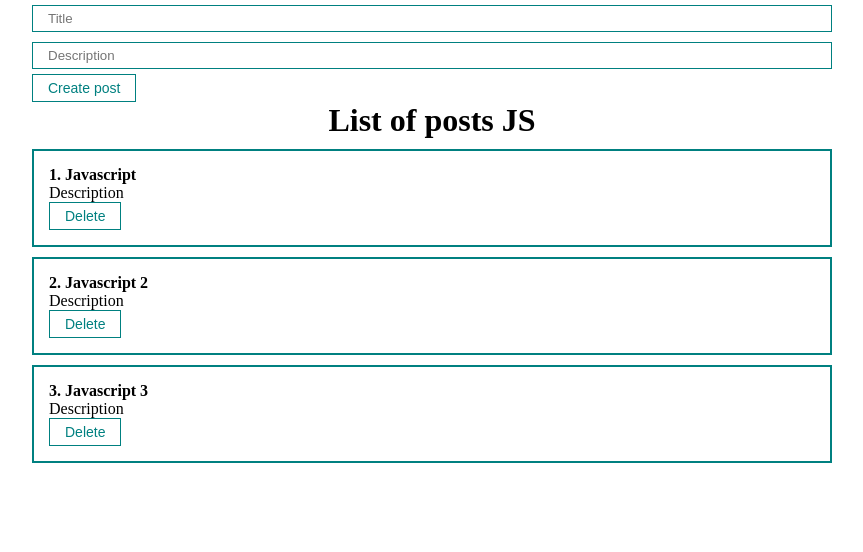
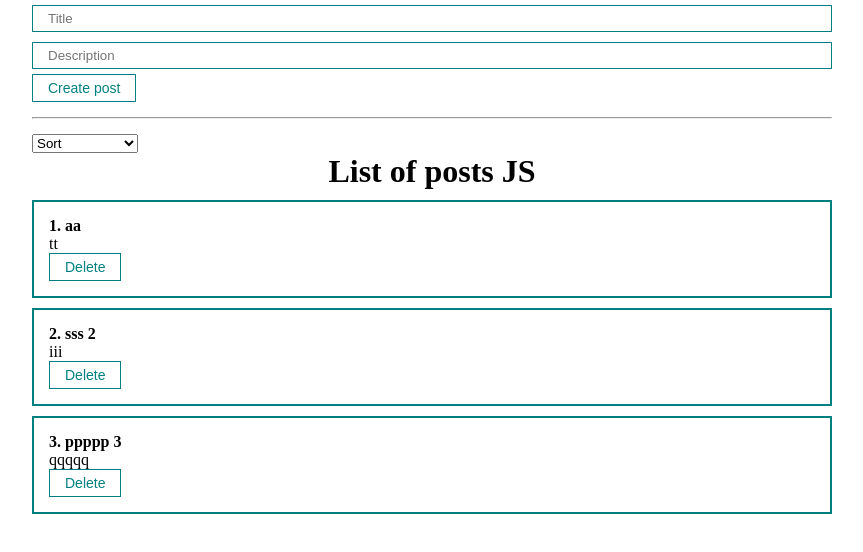
Before and after one commit to ostandrey/react-course, a React (Create React App) app: page /posts in a window 1280 px wide. Shown: the top 552 px of the page, without its empty margins (208-1071 px from the left). Built offline with nearby package versions, Linux system fonts and the light colour scheme.

Commit message:
Add sort posts

```diff
--- a/src/App.js
+++ b/src/App.js
@@ -6,13 +6,15 @@
 import MyButton from "./components/UI/button/MyButton";
 import MyInput from "./components/UI/input/MyInput";
 import PostForm from "./components/PostForm";
+import MySelect from "./components/UI/select/MySelect";
 
 function App() {
     const [posts, setPosts] = useState( [
-        {id: 1, title: 'Javascript', body: 'Description'},
-        {id: 2, title: 'Javascript 2', body: 'Description'},
-        {id: 3, title: 'Javascript 3', body: 'Description'}
+        {id: 1, title: 'aa', body: 'tt'},
+        {id: 2, title: 'sss 2', body: 'iii'},
+        {id: 3, title: 'ppppp 3', body: 'qqqqq'}
     ]);
+    const [selectedSort, setSelectedSort] = useState('')
 
     // const bodyInputRef = useRef();
     const createPost = (newPost) => {
@@ -23,9 +25,26 @@
         setPosts(posts.filter(p => p.id !== post.id))
     }
 
+    const sortPosts = (sort) => {
+      setSelectedSort(sort);
+      setPosts([...posts].sort((a, b) => a[sort].localeCompare(b[sort])))
+    }
+
   return (
     <div className="App">
         <PostForm create={createPost}/>
+        <hr style={{margin: '15px 0'}}/>
+        <div>
+            <MySelect
+                value={selectedSort}
+                onChange={sortPosts}
+                defaultValue="Sort"
+                option={[
+                    {value: 'title', name: 'By name'},
+                    {value: 'body', name: 'By description'}
+                ]}
+            />
+        </div>
         {posts.length
             ?
             <PostList remove={removePost} posts={posts} title='List of posts JS'/>
--- /dev/null
+++ b/src/components/UI/select/MySelect.jsx
@@ -0,0 +1,19 @@
+import React from 'react';
+
+const MySelect = ({option, defaultValue, value, onChange}) => {
+    return (
+        <select
+            value={value}
+            onChange={event => onChange(event.target.value)}
+        >
+            <option disabled value="">{defaultValue}</option>
+            {option.map(option =>
+                <option key={option.value} value={option.value}>
+                    {option.name}
+                </option>
+            )}
+        </select>
+    );
+};
+
+export default MySelect;
```
